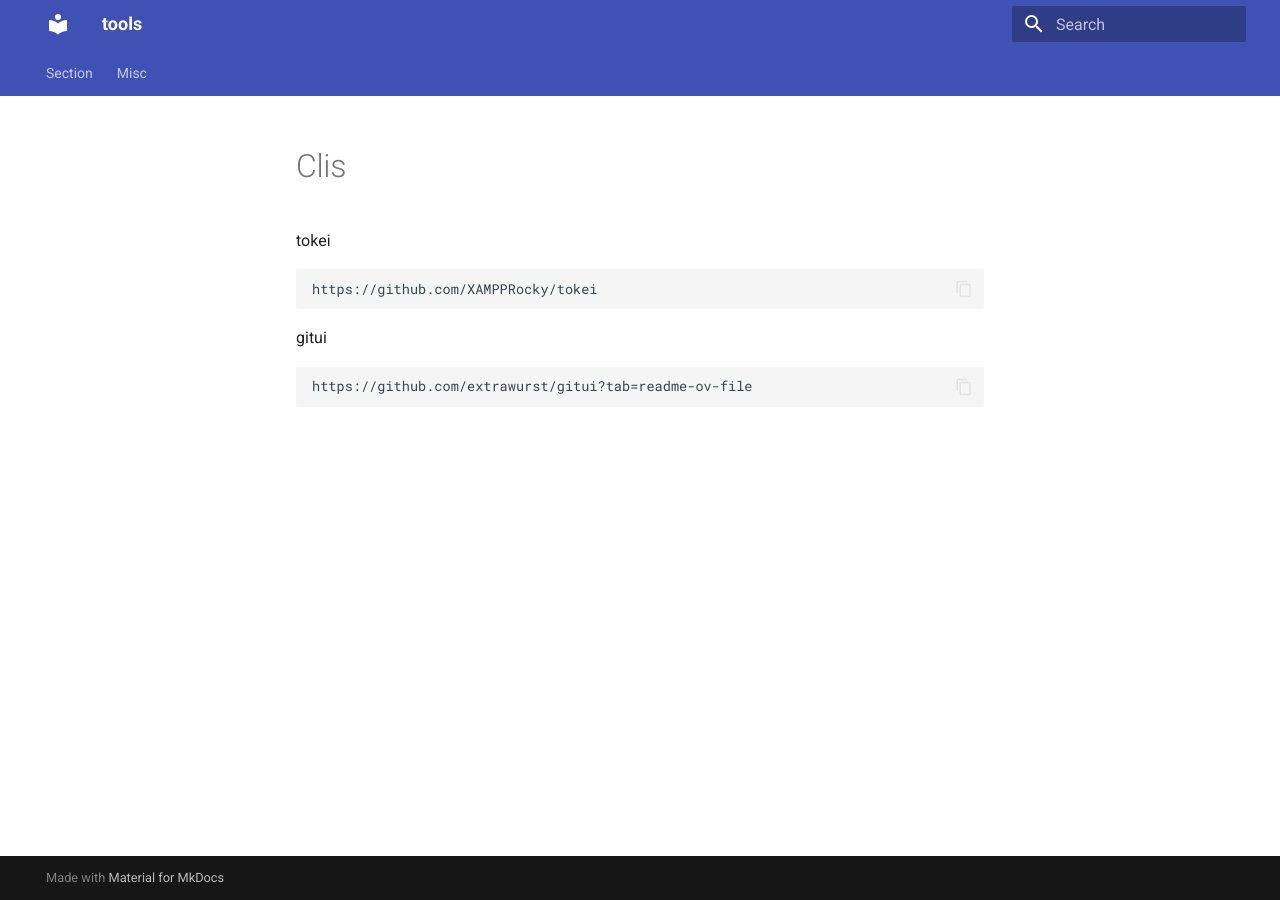
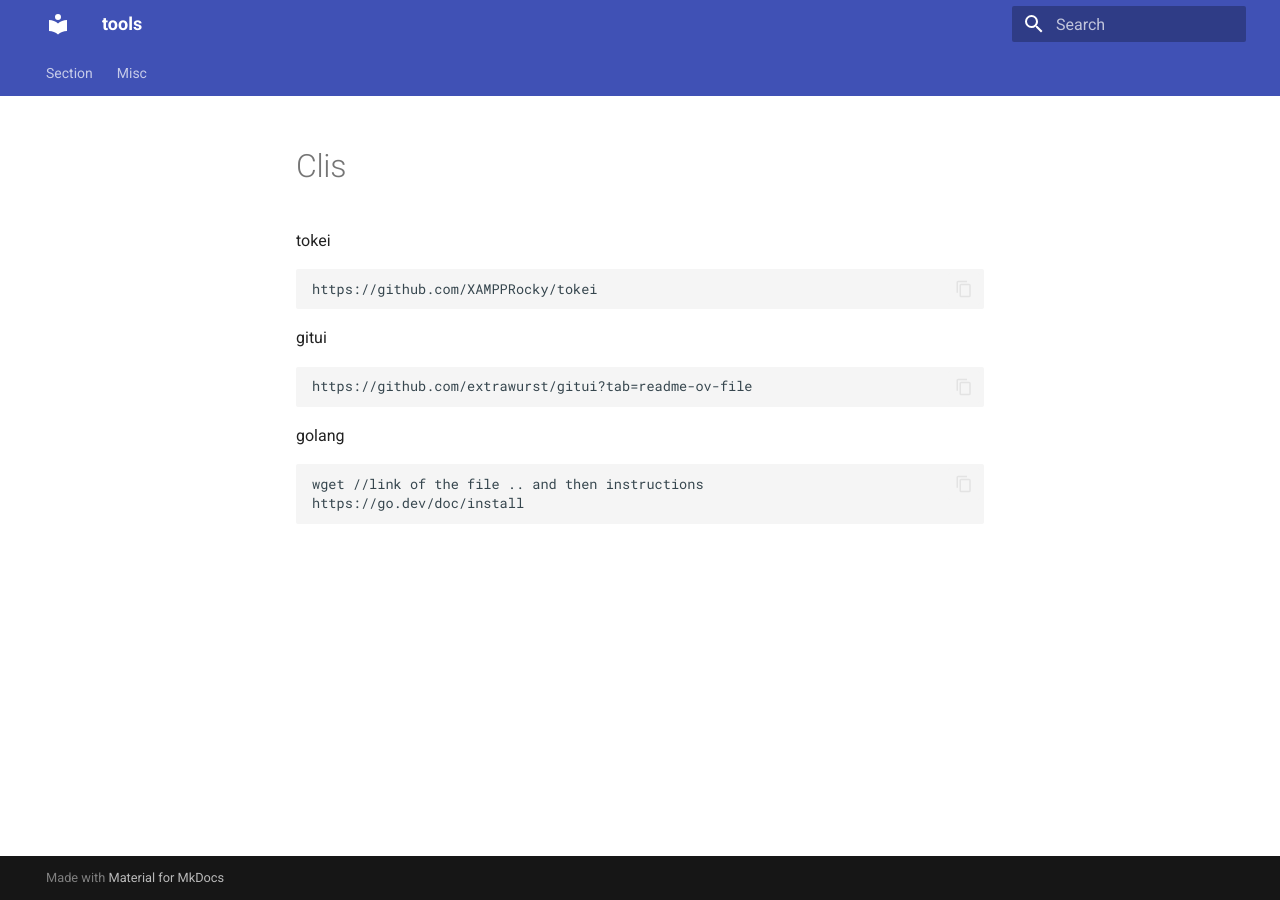
Before and after one commit to roshankarande/tools, an MkDocs documentation site: the page built from docs/misc/clis.md, in a window 1280 px wide. Built offline with MkDocs 1.6.1 and Material for MkDocs 9.7.7, drawn with Linux system fonts in a browser that asks for light colours.

Commit message:
Update clis.md

````diff
--- a/docs/misc/clis.md
+++ b/docs/misc/clis.md
@@ -9,3 +9,9 @@ gitui
 ```
 https://github.com/extrawurst/gitui?tab=readme-ov-file
 ```
+
+golang
+```
+wget //link of the file .. and then instructions
+https://go.dev/doc/install
+```
````
